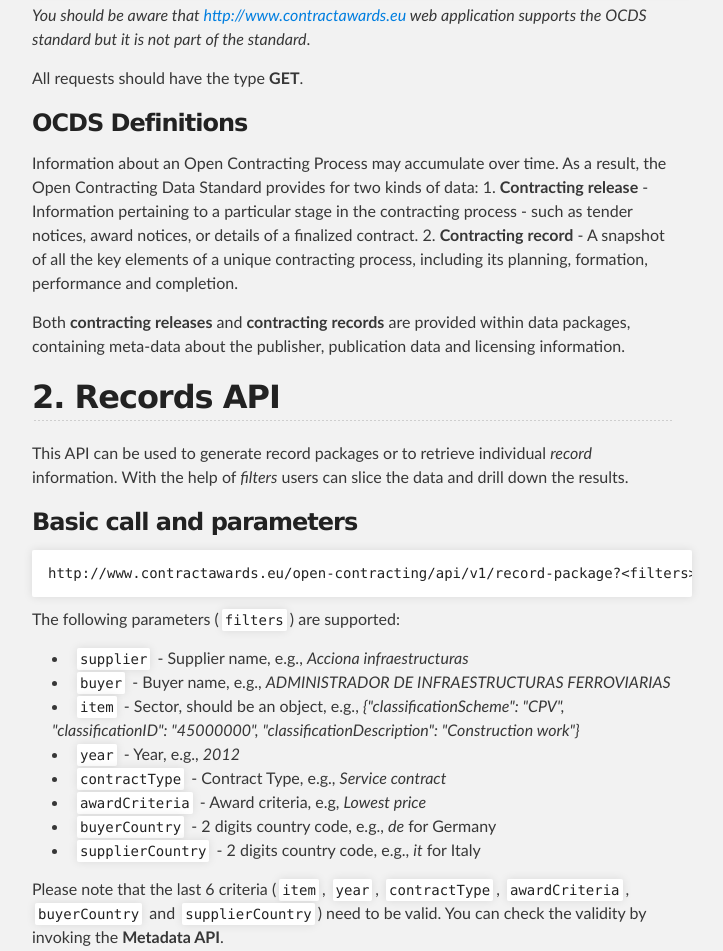
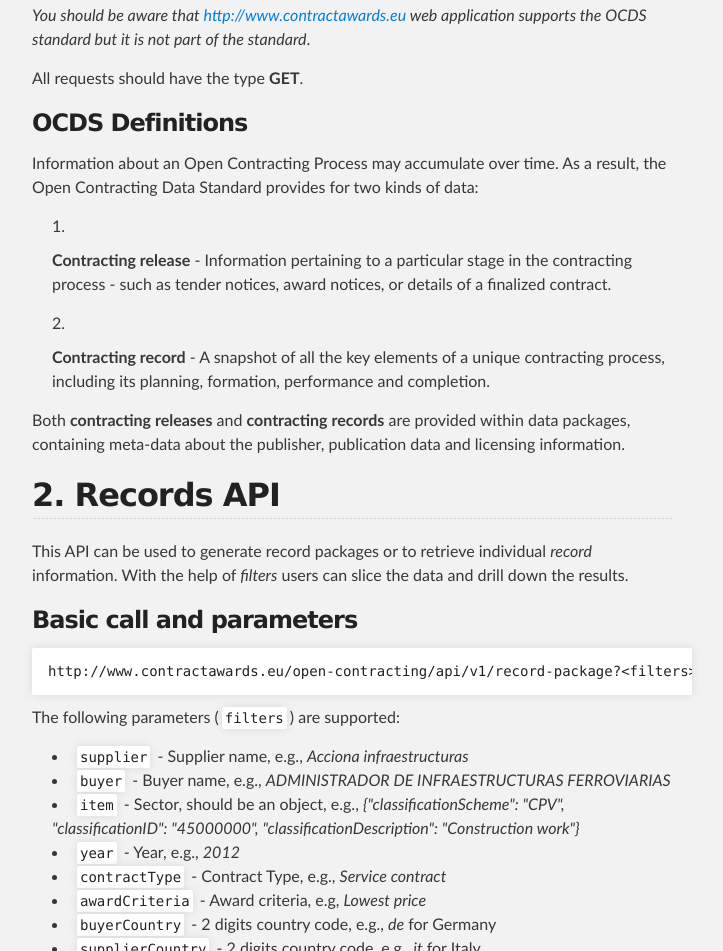
Before and after one commit to ionutdobre/ocds_examples, a plain HTML site: page index.html in a window 1280 px wide. Shown: the part 1182-2133 px from the top of the page, without its empty margins (288-1011 px from the left). Drawn offline with Linux system fonts and the light colour scheme.

```diff
--- a/index.html
+++ b/index.html
@@ -74,9 +74,12 @@
 <h3>
 <a id="ocds-definitions" class="anchor" href="#ocds-definitions" aria-hidden="true"><span class="octicon octicon-link"></span></a>OCDS Definitions</h3>
 
-<p>Information about an Open Contracting Process may accumulate over time. As a result, the Open Contracting Data Standard provides for two kinds of data:
-1. <strong>Contracting release</strong> - Information pertaining to a particular stage in the contracting process - such as tender notices, award notices, or details of a finalized contract.
-2. <strong>Contracting record</strong> - A snapshot of all the key elements of a unique contracting process, including its planning, formation, performance and completion.</p>
+<p>Information about an Open Contracting Process may accumulate over time. As a result, the Open Contracting Data Standard provides for two kinds of data:</p>
+
+<ol>
+<li><p><strong>Contracting release</strong> - Information pertaining to a particular stage in the contracting process - such as tender notices, award notices, or details of a finalized contract.</p></li>
+<li><p><strong>Contracting record</strong> - A snapshot of all the key elements of a unique contracting process, including its planning, formation, performance and completion.</p></li>
+</ol>
 
 <p>Both <strong>contracting releases</strong> and <strong>contracting records</strong> are provided within data packages, containing meta-data about the publisher, publication data and licensing information.</p>
 
```
Also changed, not shown: params.json (+1 -1 lines).
